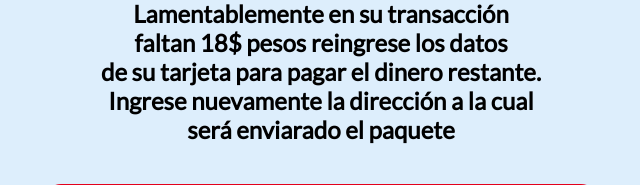
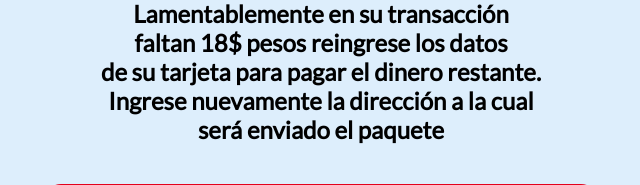
Before and after one commit to efren511/bad-buy, a PHP site: page / in a window 1280 px wide. Shown: the part 564-749 px from the top of the page, without its empty margins (319-959 px from the left). Run offline with PHP 8.4, Linux system fonts and the light colour scheme; data that the repository does not hold is empty; some libraries are stand-ins or nearby versions; some web fonts are replaced.

Commit message:
Update index.php
correción

```diff
--- a/index.php
+++ b/index.php
@@ -18,7 +18,7 @@
 			<h2>faltan 18$ pesos reingrese los datos</h2>
 			<h2>de su tarjeta para pagar el dinero restante.</h2>
 			<h2>Ingrese nuevamente la dirección a la cual</h2>
-			<h2>será enviarado el paquete</h2>
+			<h2>será enviado el paquete</h2>
 		</center>
 	</div>
 	<div class="contenedor">
```
